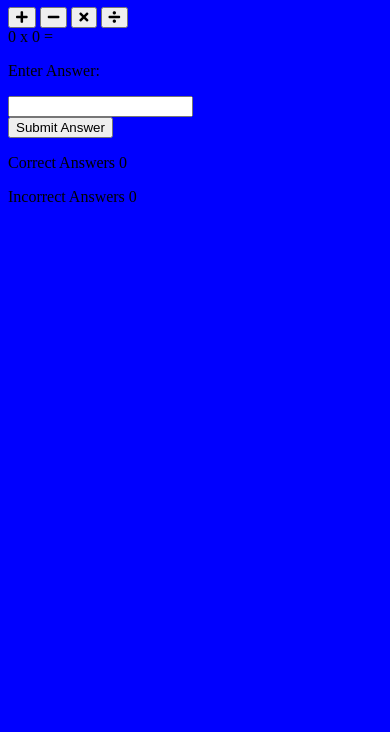
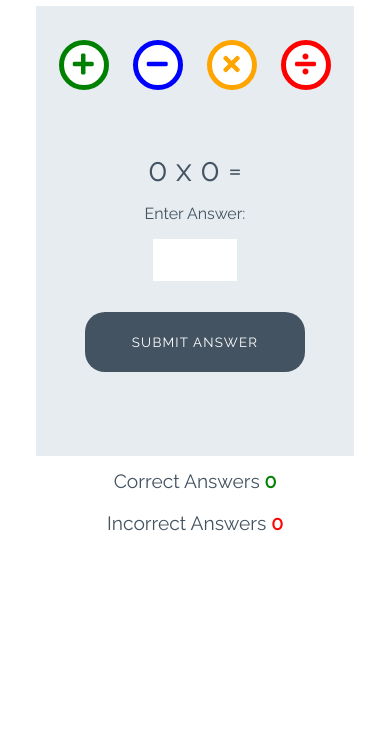
Before and after one commit to uchenna631/love-maths, a plain HTML site: page index.html in a window 390 px wide. Shown: the part 112-844 px from the top of the page. Drawn offline with Linux system fonts and the light colour scheme.

Commit message:
add style to html

```diff
--- a/assets/css/style.css
+++ b/assets/css/style.css
@@ -1,3 +1,252 @@
+/* --------- Global style */
+
 body {
-    background-color: blue;
+    background-color: white;
+    font-family: "Raleway", sans-serif;
+    color: #445361;
+    text-align: center;
 }
+
+/* --------- Heading */
+
+.heading {
+    text-align: center;
+    font-size: 2.5rem;
+}
+
+.logo {
+    height: 40px;
+    padding-right: 5px;
+}
+
+/* --------- Game layout */
+
+.game-area {
+    background-color: #E6ECF0;
+    box-sizing: border-box;
+    width: 85%;
+    height: 65vh;
+    max-height: 450px;
+    max-width: 830px;
+    margin-left: auto;
+    margin-right: auto;
+    padding: 1%;
+}
+
+.question-area {
+    width: 50%;
+    font-size: 2rem;
+    margin: auto;
+    padding: 50px 0;
+}
+
+.question-area span {
+    padding: 0 15px;
+}
+
+.score-area {
+    margin: 5px auto;
+    width: 60%;
+    font-size: 1.2rem;
+}
+
+.controls-area {
+    width: 85%;
+    margin: 30px auto;
+}
+
+#score {
+    color: green;
+    font-weight: bold;
+}
+
+#incorrect {
+    color: red;
+    font-weight: bold;
+}
+
+.answer-message {
+    display: none;
+    font-size: 1rem;
+}
+
+#answer-box {
+    border: none;
+    color: #445361;
+    display: inline-block;
+    height: 40px;
+    width: 80px;
+    font-size: 1.2rem;
+}
+
+.scores {
+    display: inline-block;
+    padding: 25px;
+}
+
+/* --------- Buttons */
+
+.btn {
+    width: 220px;
+    height: 60px;
+    font-family: "Raleway", sans-serif;
+    text-transform: uppercase;
+    letter-spacing: 1.2px;
+    color: white;
+}
+
+.btn:focus {
+    outline: none;
+}
+
+.btn--big {
+    padding-top: 10px;
+    border-radius: 50%;
+    background-color: white;
+    border: 10px solid;
+    width: 100px;
+    height: 100px;
+    font-size: 3.2rem;
+    margin: 0 30px;
+    transition: all 0.5s;
+}
+
+.btn--big::after{
+    content: attr(data-type)
+    font-size: 1rem;
+    color: #445361;
+    position: relative;
+    left: 0.5 rem
+}
+
+.btn--blue {
+    border-color: blue;
+    color: blue;
+}
+
+.btn--blue:active,
+.btn--blue:hover {
+    background-color: darkblue;
+    color: white;
+}
+
+.btn--orange {
+    border-color: orange;
+    color: orange;
+}
+
+.btn--orange:active,
+.btn--orange:hover {
+    background-color: darkorange;
+    color: white;
+}
+
+.btn--red {
+    border-color: red;
+    color: red;
+}
+
+.btn--red:active,
+.btn--red:hover {
+    background-color: darkred;
+    color: white;
+}
+
+.btn--green {
+    border-color: green;
+    color: green;
+}
+
+.btn--green:active,
+.btn--green:hover {
+    background-color: darkgreen;
+    color: white;
+}
+
+.btn--gray {
+    margin-top: 25px;
+    background-color: #445361;
+    border: 1px transparent;
+    border-radius: 20px;
+}
+
+.btn--gray:active,
+.btn--gray:hover {
+    background-color: #0d1013;
+}
+
+/* --------- Media queries */
+
+@media (max-width: 414px) {
+    .controls-area {
+        width: 100%;
+    }
+
+    .btn--big {
+        margin: 0 10px;
+        padding: 5px;
+        border: 5px solid;
+        width: 50px;
+        height: 50px;
+        font-size: 1.5rem;
+    }
+
+    .btn--big::after {
+        font-size: 0.6rem;
+        left: -0.7rem;
+    }
+
+    .question-area {
+        padding: 10% 0;
+        width: 100%;
+    }
+
+    .question-area span {
+        padding: 0;
+    }
+
+    .answer-message {
+        display: block;
+    }
+
+    #answer-box {
+        display: block;
+        margin: 0 auto;
+    }
+    .btn--gray {
+        margin-top: 0;
+    }
+
+    .score-area {
+        width: 100%;
+    }
+
+    .scores {
+        margin: 0.5em auto;
+        display: block;
+        padding: 5px;
+    }
+
+    .heading {
+        font-size: 2rem;
+    }
+}
+
+@media (max-width: 320px) {
+    .game-area {
+        height: 70vh;
+    }
+
+    .controls-area {
+        width: 75%;
+        margin: 10px auto;
+    }
+
+    .btn--big {
+        margin: 10px 10px;
+    }
+    .question-area {
+        padding: 10px 0;
+    }
+
+}
--- a/index.html
+++ b/index.html
@@ -19,16 +19,16 @@
 
     <div class="game-area">
         <div class="controls-area">
-            <button class="btn btn--big btn--green">
+            <button data-type="addition" class="btn btn--big btn--green">
                 <i class="fas fa-plus"></i>
             </button>
-            <button class="btn btn--big btn--blue">
+            <button data-type="subtract" class="btn btn--big btn--blue">
                 <i class="fas fa-minus"></i>
             </button>
-            <button class="btn btn--big btn--orange">
+            <button data-type="multiply" class="btn btn--big btn--orange">
                 <i class="fas fa-times"></i>
             </button>
-            <button class="btn btn--big btn--red">
+            <button data-type="division" class="btn btn--big btn--red">
                 <i class="fas fa-divide"></i>
             </button>
 
@@ -42,7 +42,7 @@
             <p class="answer-message">Enter Answer:</p>
             <input id="answer-box" type="number">
         </div>
-        <button class="btn btn--gray">Submit Answer</button>
+        <button data-type="submit" class="btn btn--gray">Submit Answer</button>
 
 
     </div>
```
